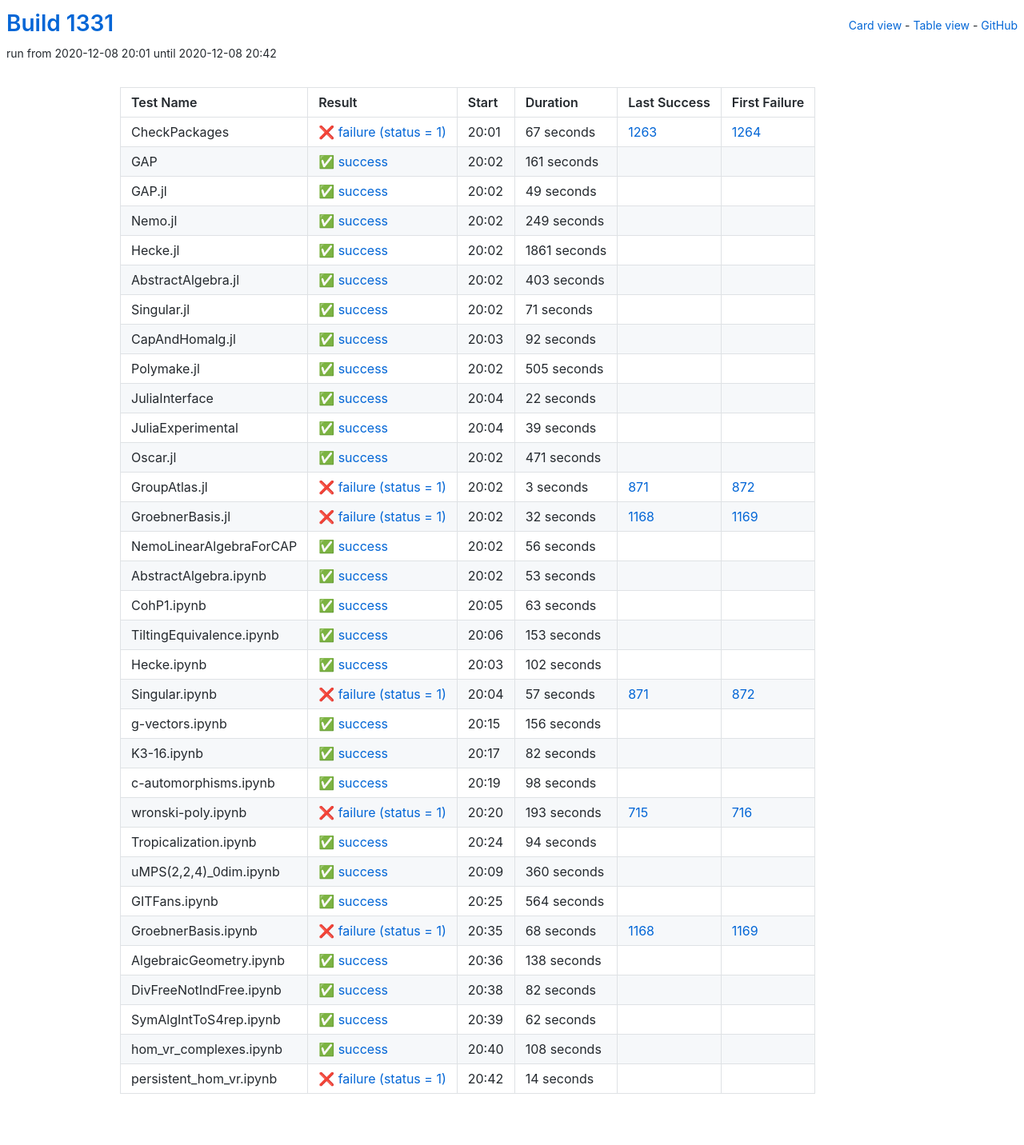
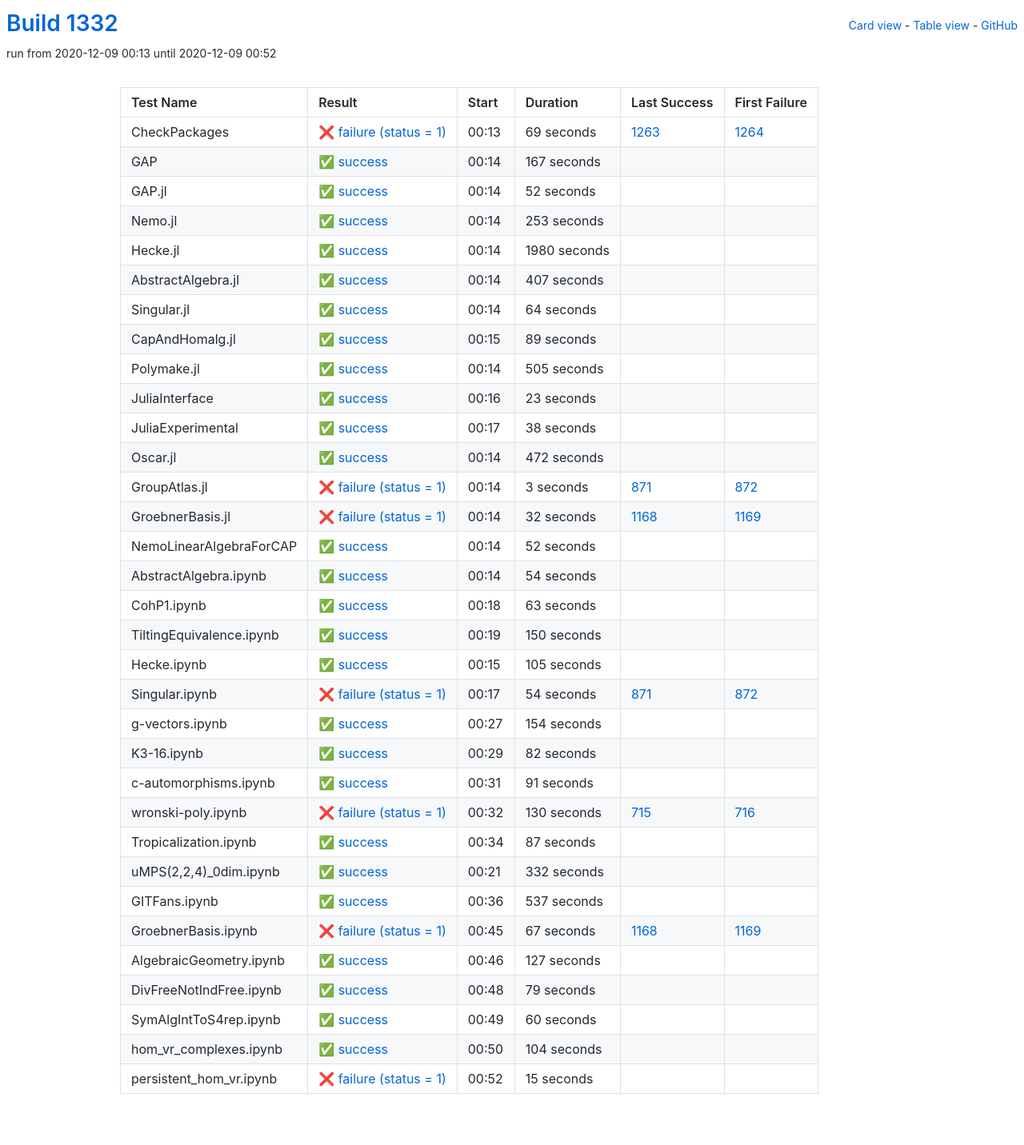
Before and after one commit to oscar-system/oscar-ci-status-stable, a Jekyll site: the page built from table.html, in a window 1280 px wide. Shown: the whole page at 80% size. Built offline with Jekyll 4.4.1, drawn with Linux system fonts in a browser that asks for light colours.

Commit message:
Build #1332

```diff
--- a/_data/ci.yml
+++ b/_data/ci.yml
@@ -1,6 +1,6 @@
 ---
-build: 1331
-build_url: https://oscarci.mathematik.uni-kl.de/job/oscar-stable/1331/
+build: 1332
+build_url: https://oscarci.mathematik.uni-kl.de/job/oscar-stable/1332/
 job: oscar-stable
 organization: oscar-system
 repo: oscar-ci-status-stable
@@ -8,104 +8,104 @@ repourl: https://github.com/oscar-system/oscar-ci-status-stable
 tests:
 - name: CheckPackages
   id: checkpackages
-  log: https://oscarci.mathematik.uni-kl.de/job/oscar-stable/1331/artifact/logs/build-1331/CheckPackages.log
-  start: 2020-12-08 20:01
+  log: https://oscarci.mathematik.uni-kl.de/job/oscar-stable/1332/artifact/logs/build-1332/CheckPackages.log
+  start: 2020-12-09 00:13
   success: false
   exitcode: 1
   status: failure
-  duration: 67
+  duration: 69
   last_success: 1263
   last_success_url: https://oscarci.mathematik.uni-kl.de/job/oscar-stable/1263/
   first_failure: 1264
   first_failure_url: https://oscarci.mathematik.uni-kl.de/job/oscar-stable/1264/
 - name: GAP
   id: gap
-  log: https://oscarci.mathematik.uni-kl.de/job/oscar-stable/1331/artifact/logs/build-1331/GAP.log
-  start: 2020-12-08 20:02
+  log: https://oscarci.mathematik.uni-kl.de/job/oscar-stable/1332/artifact/logs/build-1332/GAP.log
+  start: 2020-12-09 00:14
   success: true
   exitcode: 0
   status: success
-  duration: 161
+  duration: 167
   last_success: false
   last_success_url:
   first_failure: false
   first_failure_url:
 - name: GAP.jl
   id: gap-jl
-  log: https://oscarci.mathematik.uni-kl.de/job/oscar-stable/1331/artifact/logs/build-1331/GAP.jl.log
-  start: 2020-12-08 20:02
+  log: https://oscarci.mathematik.uni-kl.de/job/oscar-stable/1332/artifact/logs/build-1332/GAP.jl.log
+  start: 2020-12-09 00:14
   success: true
   exitcode: 0
   status: success
-  duration: 49
+  duration: 52
   last_success: false
   last_success_url:
   first_failure: false
   first_failure_url:
 - name: Nemo.jl
   id: nemo-jl
-  log: https://oscarci.mathematik.uni-kl.de/job/oscar-stable/1331/artifact/logs/build-1331/Nemo.jl.log
-  start: 2020-12-08 20:02
+  log: https://oscarci.mathematik.uni-kl.de/job/oscar-stable/1332/artifact/logs/build-1332/Nemo.jl.log
+  start: 2020-12-09 00:14
   success: true
   exitcode: 0
   status: success
-  duration: 249
+  duration: 253
   last_success: false
   last_success_url:
   first_failure: false
   first_failure_url:
 - name: Hecke.jl
   id: hecke-jl
-  log: https://oscarci.mathematik.uni-kl.de/job/oscar-stable/1331/artifact/logs/build-1331/Hecke.jl.log
-  start: 2020-12-08 20:02
+  log: https://oscarci.mathematik.uni-kl.de/job/oscar-stable/1332/artifact/logs/build-1332/Hecke.jl.log
+  start: 2020-12-09 00:14
   success: true
   exitcode: 0
   status: success
-  duration: 1861
+  duration: 1980
   last_success: false
   last_success_url:
   first_failure: false
   first_failure_url:
 - name: AbstractAlgebra.jl
   id: abstractalgebra-jl
-  log: https://oscarci.mathematik.uni-kl.de/job/oscar-stable/1331/artifact/logs/build-1331/AbstractAlgebra.jl.log
-  start: 2020-12-08 20:02
+  log: https://oscarci.mathematik.uni-kl.de/job/oscar-stable/1332/artifact/logs/build-1332/AbstractAlgebra.jl.log
+  start: 2020-12-09 00:14
   success: true
   exitcode: 0
   status: success
-  duration: 403
+  duration: 407
   last_success: false
   last_success_url:
   first_failure: false
   first_failure_url:
 - name: Singular.jl
   id: singular-jl
-  log: https://oscarci.mathematik.uni-kl.de/job/oscar-stable/1331/artifact/logs/build-1331/Singular.jl.log
-  start: 2020-12-08 20:02
+  log: https://oscarci.mathematik.uni-kl.de/job/oscar-stable/1332/artifact/logs/build-1332/Singular.jl.log
+  start: 2020-12-09 00:14
   success: true
   exitcode: 0
   status: success
-  duration: 71
+  duration: 64
   last_success: false
   last_success_url:
   first_failure: false
   first_failure_url:
 - name: CapAndHomalg.jl
   id: capandhomalg-jl
-  log: https://oscarci.mathematik.uni-kl.de/job/oscar-stable/1331/artifact/logs/build-1331/CapAndHomalg.jl.log
-  start: 2020-12-08 20:03
+  log: https://oscarci.mathematik.uni-kl.de/job/oscar-stable/1332/artifact/logs/build-1332/CapAndHomalg.jl.log
+  start: 2020-12-09 00:15
   success: true
   exitcode: 0
   status: success
-  duration: 92
+  duration: 89
   last_success: false
   last_success_url:
   first_failure: false
   first_failure_url:
 - name: Polymake.jl
   id: polymake-jl
-  log: https://oscarci.mathematik.uni-kl.de/job/oscar-stable/1331/artifact/logs/build-1331/Polymake.jl.log
-  start: 2020-12-08 20:02
+  log: https://oscarci.mathematik.uni-kl.de/job/oscar-stable/1332/artifact/logs/build-1332/Polymake.jl.log
+  start: 2020-12-09 00:14
   success: true
   exitcode: 0
   status: success
@@ -116,44 +116,44 @@ tests:
   first_failure_url:
 - name: JuliaInterface
   id: juliainterface
-  log: https://oscarci.mathematik.uni-kl.de/job/oscar-stable/1331/artifact/logs/build-1331/JuliaInterface.log
-  start: 2020-12-08 20:04
+  log: https://oscarci.mathematik.uni-kl.de/job/oscar-stable/1332/artifact/logs/build-1332/JuliaInterface.log
+  start: 2020-12-09 00:16
   success: true
   exitcode: 0
   status: success
-  duration: 22
+  duration: 23
   last_success: false
   last_success_url:
   first_failure: false
   first_failure_url:
 - name: JuliaExperimental
   id: juliaexperimental
-  log: https://oscarci.mathematik.uni-kl.de/job/oscar-stable/1331/artifact/logs/build-1331/JuliaExperimental.log
-  start: 2020-12-08 20:04
+  log: https://oscarci.mathematik.uni-kl.de/job/oscar-stable/1332/artifact/logs/build-1332/JuliaExperimental.log
+  start: 2020-12-09 00:17
   success: true
   exitcode: 0
   status: success
-  duration: 39
+  duration: 38
   last_success: false
   last_success_url:
   first_failure: false
   first_failure_url:
 - name: Oscar.jl
   id: oscar-jl
-  log: https://oscarci.mathematik.uni-kl.de/job/oscar-stable/1331/artifact/logs/build-1331/Oscar.jl.log
-  start: 2020-12-08 20:02
+  log: https://oscarci.mathematik.uni-kl.de/job/oscar-stable/1332/artifact/logs/build-1332/Oscar.jl.log
+  start: 2020-12-09 00:14
   success: true
   exitcode: 0
   status: success
-  duration: 471
+  duration: 472
   last_success: false
   last_success_url:
   first_failure: false
   first_failure_url:
 - name: GroupAtlas.jl
   id: groupatlas-jl
-  log: https://oscarci.mathematik.uni-kl.de/job/oscar-stable/1331/artifact/logs/build-1331/GroupAtlas.jl.log
-  start: 2020-12-08 20:02
+  log: https://oscarci.mathematik.uni-kl.de/job/oscar-stable/1332/artifact/logs/build-1332/GroupAtlas.jl.log
+  start: 2020-12-09 00:14
   success: false
   exitcode: 1
   status: failure
@@ -164,8 +164,8 @@ tests:
   first_failure_url: https://oscarci.mathematik.uni-kl.de/job/oscar-stable/872/
 - name: GroebnerBasis.jl
   id: groebnerbasis-jl
-  log: https://oscarci.mathematik.uni-kl.de/job/oscar-stable/1331/artifact/logs/build-1331/GroebnerBasis.jl.log
-  start: 2020-12-08 20:02
+  log: https://oscarci.mathematik.uni-kl.de/job/oscar-stable/1332/artifact/logs/build-1332/GroebnerBasis.jl.log
+  start: 2020-12-09 00:14
   success: false
   exitcode: 1
   status: failure
@@ -176,32 +176,32 @@ tests:
   first_failure_url: https://oscarci.mathematik.uni-kl.de/job/oscar-stable/1169/
 - name: NemoLinearAlgebraForCAP
   id: nemolinearalgebraforcap
-  log: https://oscarci.mathematik.uni-kl.de/job/oscar-stable/1331/artifact/logs/build-1331/NemoLinearAlgebraForCAP.log
-  start: 2020-12-08 20:02
+  log: https://oscarci.mathematik.uni-kl.de/job/oscar-stable/1332/artifact/logs/build-1332/NemoLinearAlgebraForCAP.log
+  start: 2020-12-09 00:14
   success: true
   exitcode: 0
   status: success
-  duration: 56
+  duration: 52
   last_success: false
   last_success_url:
   first_failure: false
   first_failure_url:
 - name: AbstractAlgebra.ipynb
   id: abstractalgebra-ipynb
-  log: https://oscarci.mathematik.uni-kl.de/job/oscar-stable/1331/artifact/logs/build-1331/AbstractAlgebra.ipynb.log
-  start: 2020-12-08 20:02
+  log: https://oscarci.mathematik.uni-kl.de/job/oscar-stable/1332/artifact/logs/build-1332/AbstractAlgebra.ipynb.log
+  start: 2020-12-09 00:14
   success: true
   exitcode: 0
   status: success
-  duration: 53
+  duration: 54
   last_success: false
   last_success_url:
   first_failure: false
   first_failure_url:
 - name: CohP1.ipynb
   id: cohp1-ipynb
-  log: https://oscarci.mathematik.uni-kl.de/job/oscar-stable/1331/artifact/logs/build-1331/CohP1.ipynb.log
-  start: 2020-12-08 20:05
+  log: https://oscarci.mathematik.uni-kl.de/job/oscar-stable/1332/artifact/logs/build-1332/CohP1.ipynb.log
+  start: 2020-12-09 00:18
   success: true
   exitcode: 0
   status: success
@@ -212,56 +212,56 @@ tests:
   first_failure_url:
 - name: TiltingEquivalence.ipynb
   id: tiltingequivalence-ipynb
-  log: https://oscarci.mathematik.uni-kl.de/job/oscar-stable/1331/artifact/logs/build-1331/TiltingEquivalence.ipynb.log
-  start: 2020-12-08 20:06
+  log: https://oscarci.mathematik.uni-kl.de/job/oscar-stable/1332/artifact/logs/build-1332/TiltingEquivalence.ipynb.log
+  start: 2020-12-09 00:19
   success: true
   exitcode: 0
   status: success
-  duration: 153
+  duration: 150
   last_success: false
   last_success_url:
   first_failure: false
   first_failure_url:
 - name: Hecke.ipynb
   id: hecke-ipynb
-  log: https://oscarci.mathematik.uni-kl.de/job/oscar-stable/1331/artifact/logs/build-1331/Hecke.ipynb.log
-  start: 2020-12-08 20:03
+  log: https://oscarci.mathematik.uni-kl.de/job/oscar-stable/1332/artifact/logs/build-1332/Hecke.ipynb.log
+  start: 2020-12-09 00:15
   success: true
   exitcode: 0
   status: success
-  duration: 102
+  duration: 105
   last_success: false
   last_success_url:
   first_failure: false
   first_failure_url:
 - name: Singular.ipynb
   id: singular-ipynb
-  log: https://oscarci.mathematik.uni-kl.de/job/oscar-stable/1331/artifact/logs/build-1331/Singular.ipynb.log
-  start: 2020-12-08 20:04
+  log: https://oscarci.mathematik.uni-kl.de/job/oscar-stable/1332/artifact/logs/build-1332/Singular.ipynb.log
+  start: 2020-12-09 00:17
   success: false
   exitcode: 1
   status: failure
-  duration: 57
+  duration: 54
   last_success: 871
   last_success_url: https://oscarci.mathematik.uni-kl.de/job/oscar-stable/871/
   first_failure: 872
   first_failure_url: https://oscarci.mathematik.uni-kl.de/job/oscar-stable/872/
 - name: g-vectors.ipynb
   id: g-vectors-ipynb
-  log: https://oscarci.mathematik.uni-kl.de/job/oscar-stable/1331/artifact/logs/build-1331/g-vectors.ipynb.log
-  start: 2020-12-08 20:15
+  log: https://oscarci.mathematik.uni-kl.de/job/oscar-stable/1332/artifact/logs/build-1332/g-vectors.ipynb.log
+  start: 2020-12-09 00:27
   success: true
   exitcode: 0
   status: success
-  duration: 156
+  duration: 154
   last_success: false
   last_success_url:
   first_failure: false
   first_failure_url:
 - name: K3-16.ipynb
   id: k3-16-ipynb
-  log: https://oscarci.mathematik.uni-kl.de/job/oscar-stable/1331/artifact/logs/build-1331/K3-16.ipynb.log
-  start: 2020-12-08 20:17
+  log: https://oscarci.mathematik.uni-kl.de/job/oscar-stable/1332/artifact/logs/build-1332/K3-16.ipynb.log
+  start: 2020-12-09 00:29
   success: true
   exitcode: 0
   status: success
@@ -272,132 +272,132 @@ tests:
   first_failure_url:
 - name: c-automorphisms.ipynb
   id: c-automorphisms-ipynb
-  log: https://oscarci.mathematik.uni-kl.de/job/oscar-stable/1331/artifact/logs/build-1331/c-automorphisms.ipynb.log
-  start: 2020-12-08 20:19
+  log: https://oscarci.mathematik.uni-kl.de/job/oscar-stable/1332/artifact/logs/build-1332/c-automorphisms.ipynb.log
+  start: 2020-12-09 00:31
   success: true
   exitcode: 0
   status: success
-  duration: 98
+  duration: 91
   last_success: false
   last_success_url:
   first_failure: false
   first_failure_url:
 - name: wronski-poly.ipynb
   id: wronski-poly-ipynb
-  log: https://oscarci.mathematik.uni-kl.de/job/oscar-stable/1331/artifact/logs/build-1331/wronski-poly.ipynb.log
-  start: 2020-12-08 20:20
+  log: https://oscarci.mathematik.uni-kl.de/job/oscar-stable/1332/artifact/logs/build-1332/wronski-poly.ipynb.log
+  start: 2020-12-09 00:32
   success: false
   exitcode: 1
   status: failure
-  duration: 193
+  duration: 130
   last_success: 715
   last_success_url: https://oscarci.mathematik.uni-kl.de/job/oscar-stable/715/
   first_failure: 716
   first_failure_url: https://oscarci.mathematik.uni-kl.de/job/oscar-stable/716/
 - name: Tropicalization.ipynb
   id: tropicalization-ipynb
-  log: https://oscarci.mathematik.uni-kl.de/job/oscar-stable/1331/artifact/logs/build-1331/Tropicalization.ipynb.log
-  start: 2020-12-08 20:24
+  log: https://oscarci.mathematik.uni-kl.de/job/oscar-stable/1332/artifact/logs/build-1332/Tropicalization.ipynb.log
+  start: 2020-12-09 00:34
   success: true
   exitcode: 0
   status: success
-  duration: 94
+  duration: 87
   last_success: false
   last_success_url:
   first_failure: false
   first_failure_url:
 - name: uMPS(2,2,4)_0dim.ipynb
   id: umps-2-2-4-0dim-ipynb
-  log: https://oscarci.mathematik.uni-kl.de/job/oscar-stable/1331/artifact/logs/build-1331/uMPS-2-2-4-_0dim.ipynb.log
-  start: 2020-12-08 20:09
+  log: https://oscarci.mathematik.uni-kl.de/job/oscar-stable/1332/artifact/logs/build-1332/uMPS-2-2-4-_0dim.ipynb.log
+  start: 2020-12-09 00:21
   success: true
   exitcode: 0
   status: success
-  duration: 360
+  duration: 332
   last_success: false
   last_success_url:
   first_failure: false
   first_failure_url:
 - name: GITFans.ipynb
   id: gitfans-ipynb
-  log: https://oscarci.mathematik.uni-kl.de/job/oscar-stable/1331/artifact/logs/build-1331/GITFans.ipynb.log
-  start: 2020-12-08 20:25
+  log: https://oscarci.mathematik.uni-kl.de/job/oscar-stable/1332/artifact/logs/build-1332/GITFans.ipynb.log
+  start: 2020-12-09 00:36
   success: true
   exitcode: 0
   status: success
-  duration: 564
+  duration: 537
   last_success: false
   last_success_url:
   first_failure: false
   first_failure_url:
 - name: GroebnerBasis.ipynb
   id: groebnerbasis-ipynb
-  log: https://oscarci.mathematik.uni-kl.de/job/oscar-stable/1331/artifact/logs/build-1331/GroebnerBasis.ipynb.log
-  start: 2020-12-08 20:35
+  log: https://oscarci.mathematik.uni-kl.de/job/oscar-stable/1332/artifact/logs/build-1332/GroebnerBasis.ipynb.log
+  start: 2020-12-09 00:45
   success: false
   exitcode: 1
   status: failure
-  duration: 68
+  duration: 67
   last_success: 1168
   last_success_url: https://oscarci.mathematik.uni-kl.de/job/oscar-stable/1168/
   first_failure: 1169
   first_failure_url: https://oscarci.mathematik.uni-kl.de/job/oscar-stable/1169/
 - name: AlgebraicGeometry.ipynb
   id: algebraicgeometry-ipynb
-  log: https://oscarci.mathematik.uni-kl.de/job/oscar-stable/1331/artifact/logs/build-1331/AlgebraicGeometry.ipynb.log
-  start: 2020-12-08 20:36
+  log: https://oscarci.mathematik.uni-kl.de/job/oscar-stable/1332/artifact/logs/build-1332/AlgebraicGeometry.ipynb.log
+  start: 2020-12-09 00:46
   success: true
   exitcode: 0
   status: success
-  duration: 138
+  duration: 127
   last_success: false
   last_success_url:
   first_failure: false
   first_failure_url:
 - name: DivFreeNotIndFree.ipynb
   id: divfreenotindfree-ipynb
-  log: https://oscarci.mathematik.uni-kl.de/job/oscar-stable/1331/artifact/logs/build-1331/DivFreeNotIndFree.ipynb.log
-  start: 2020-12-08 20:38
+  log: https://oscarci.mathematik.uni-kl.de/job/oscar-stable/1332/artifact/logs/build-1332/DivFreeNotIndFree.ipynb.log
+  start: 2020-12-09 00:48
   success: true
   exitcode: 0
   status: success
-  duration: 82
+  duration: 79
   last_success: false
   last_success_url:
   first_failure: false
   first_failure_url:
 - name: SymAlgIntToS4rep.ipynb
   id: symalginttos4rep-ipynb
-  log: https://oscarci.mathematik.uni-kl.de/job/oscar-stable/1331/artifact/logs/build-1331/SymAlgIntToS4rep.ipynb.log
-  start: 2020-12-08 20:39
+  log: https://oscarci.mathematik.uni-kl.de/job/oscar-stable/1332/artifact/logs/build-1332/SymAlgIntToS4rep.ipynb.log
+  start: 2020-12-09 00:49
   success: true
   exitcode: 0
   status: success
-  duration: 62
+  duration: 60
   last_success: false
   last_success_url:
   first_failure: false
   first_failure_url:
 - name: hom_vr_complexes.ipynb
   id: hom-vr-complexes-ipynb
-  log: https://oscarci.mathematik.uni-kl.de/job/oscar-stable/1331/artifact/logs/build-1331/hom_vr_complexes.ipynb.log
-  start: 2020-12-08 20:40
+  log: https://oscarci.mathematik.uni-kl.de/job/oscar-stable/1332/artifact/logs/build-1332/hom_vr_complexes.ipynb.log
+  start: 2020-12-09 00:50
   success: true
   exitcode: 0
   status: success
-  duration: 108
+  duration: 104
   last_success: false
   last_success_url:
   first_failure: false
   first_failure_url:
 - name: persistent_hom_vr.ipynb
   id: persistent-hom-vr-ipynb
-  log: https://oscarci.mathematik.uni-kl.de/job/oscar-stable/1331/artifact/logs/build-1331/persistent_hom_vr.ipynb.log
-  start: 2020-12-08 20:42
+  log: https://oscarci.mathematik.uni-kl.de/job/oscar-stable/1332/artifact/logs/build-1332/persistent_hom_vr.ipynb.log
+  start: 2020-12-09 00:52
   success: false
   exitcode: 1
   status: failure
-  duration: 14
+  duration: 15
   last_success: false
   last_success_url:
   first_failure: false
```
Also changed, not shown: README.md.
